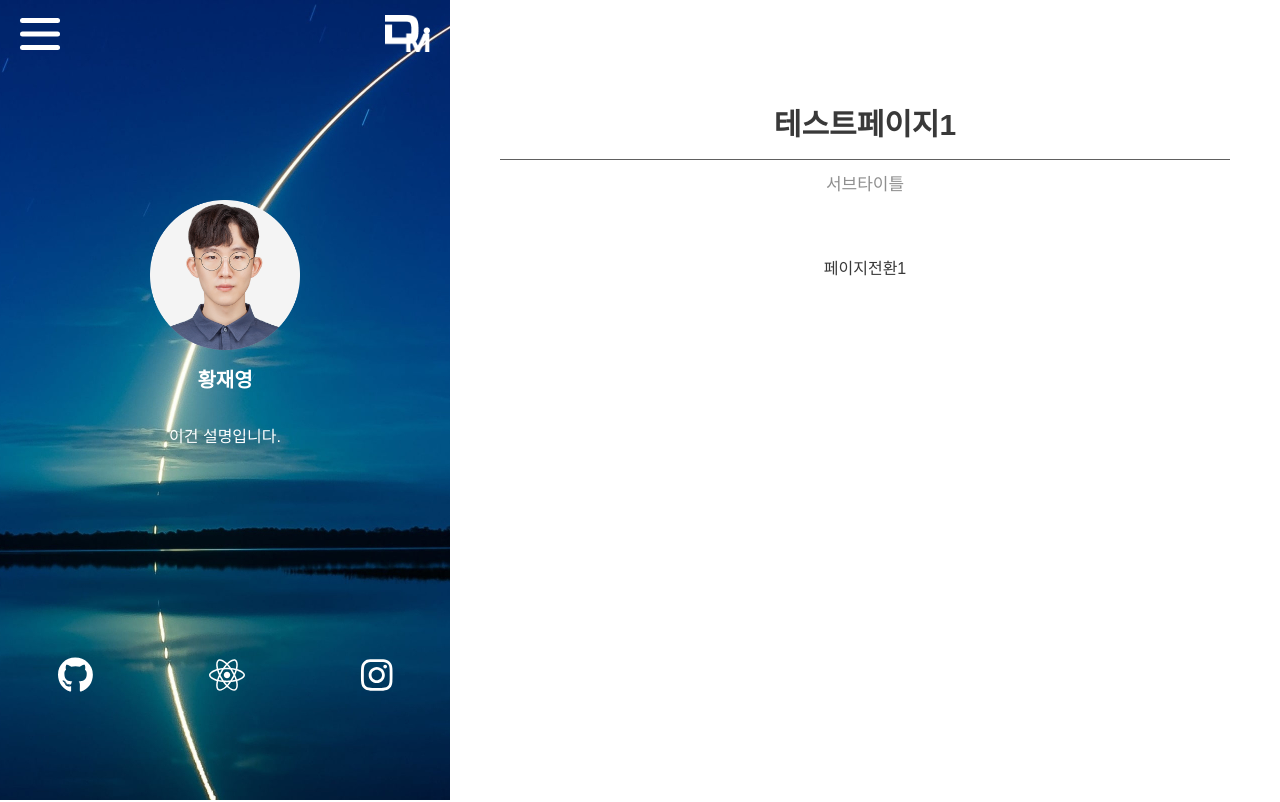
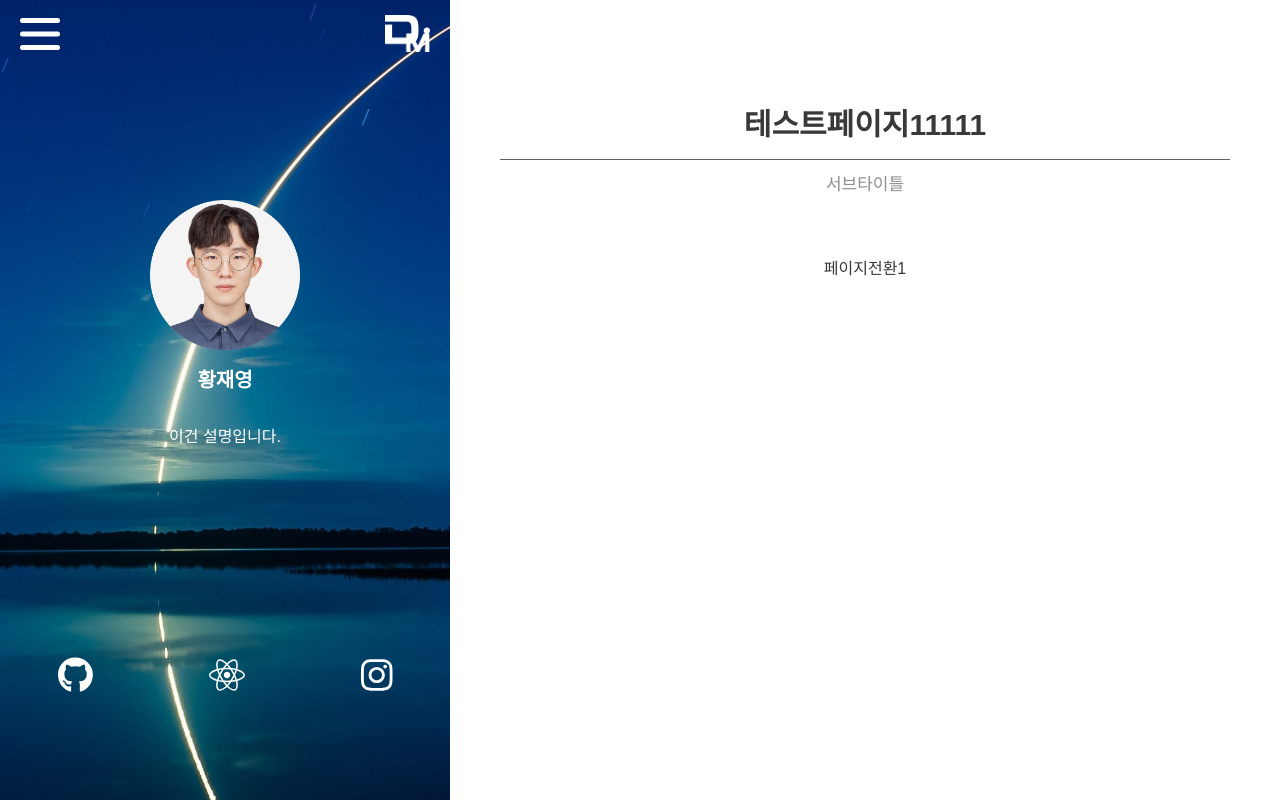
Before and after one commit to HDomi/portfolio, a React (Create React App) app: page /portfolio/profile in a window 1280 px wide. Shown: the top 802 px of the page. Built offline with nearby package versions, Linux system fonts and the light colour scheme; a web font is replaced by a local one.

Commit message:
220707 update 3

```diff
--- a/src/pages/cnts/cnttest.js
+++ b/src/pages/cnts/cnttest.js
@@ -6,7 +6,7 @@ const CntTest =() => {
     return(
         <div className="cnt_wrap">
                 <div className="cnt">
-                  <div className="cnt_tit">테스트페이지1</div>
+                  <div className="cnt_tit">테스트페이지11111</div>
                   <div className="tit_line"></div>
                   <div className="cnt_sub_tit">서브타이틀</div>
                   <div className="cnt_sec">
```
Also changed, not shown: 9 other files (tests, documents, lock files or other folders).
